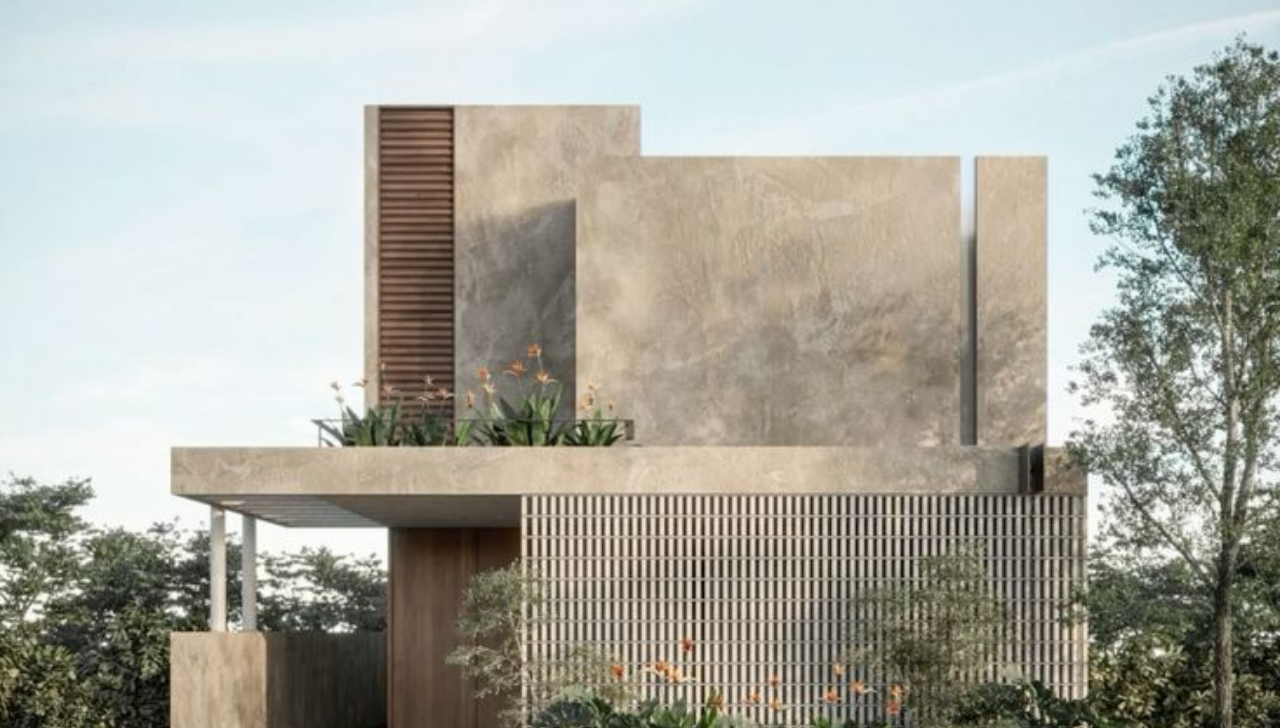
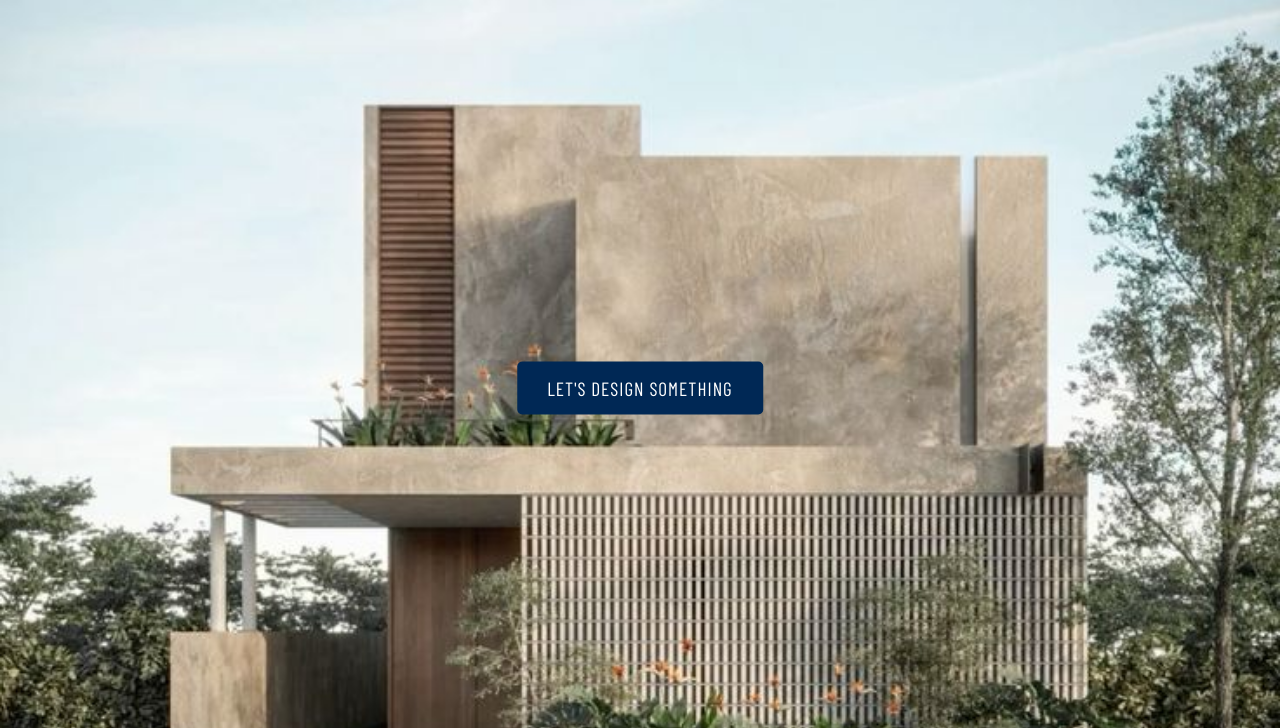
Before and after one commit to krvt4/architecture-firm, a plain HTML site: page index.html in a window 1280 px wide. Shown: the part 72-800 px from the top of the page. Drawn offline with nearby package versions, Linux system fonts and the light colour scheme; a web font is replaced by a local one.

Commit message:
form button

```diff
--- a/index.html
+++ b/index.html
@@ -38,6 +38,9 @@
       <div class="slide">
           <img src="images/sample2.png" alt="Project 2" />
       </div>
+      <div class="slider-content">
+          <button class="design-button">Let's Design Something</button>
+      </div>
   </section>
 
     <section class="build-section">
--- a/styles.css
+++ b/styles.css
@@ -11,6 +11,7 @@ body {
   padding: 0;
   padding-top: 60px; /* Adjust this value to be slightly more than the height of your top bar */
 }
+
 /* Fixed Top Bar */
 .topbar-wrapper {
   width: 100%;
@@ -141,6 +142,40 @@ body {
   width: 100%;
   height: 100%;
   object-fit: cover;
+}
+
+.slider-content {
+  position: absolute; /* Position the content within the slider */
+  top: 50%;
+  left: 50%;
+  transform: translate(-50%, -50%); /* Center the content */
+  text-align: center; /* Center the button horizontally */
+  z-index: 2; /* Ensure the content is above the images */
+}
+
+.slider-content h2 { /* Example styling for potential text */
+  color: white;
+  font-size: 2.5rem;
+  margin-bottom: 20px;
+}
+
+.design-button {
+  background-color: #002855; /* Example blue color */
+  color: white;
+  font-family: 'Barlow Condensed', sans-serif;
+  font-size: 1.2rem; /* Slightly larger font */
+  font-weight: 400;
+  padding: 15px 30px;
+  border: none;
+  border-radius: 5px;
+  cursor: pointer;
+  transition: background-color 0.3s ease;
+  text-transform: uppercase;
+  letter-spacing: 1px;
+}
+
+.design-button:hover {
+  background-color: #001a38; /* Darker shade on hover */
 }
 
 /* Build Section */
```
Lines whose indentation alone changed are shown as unchanged.
